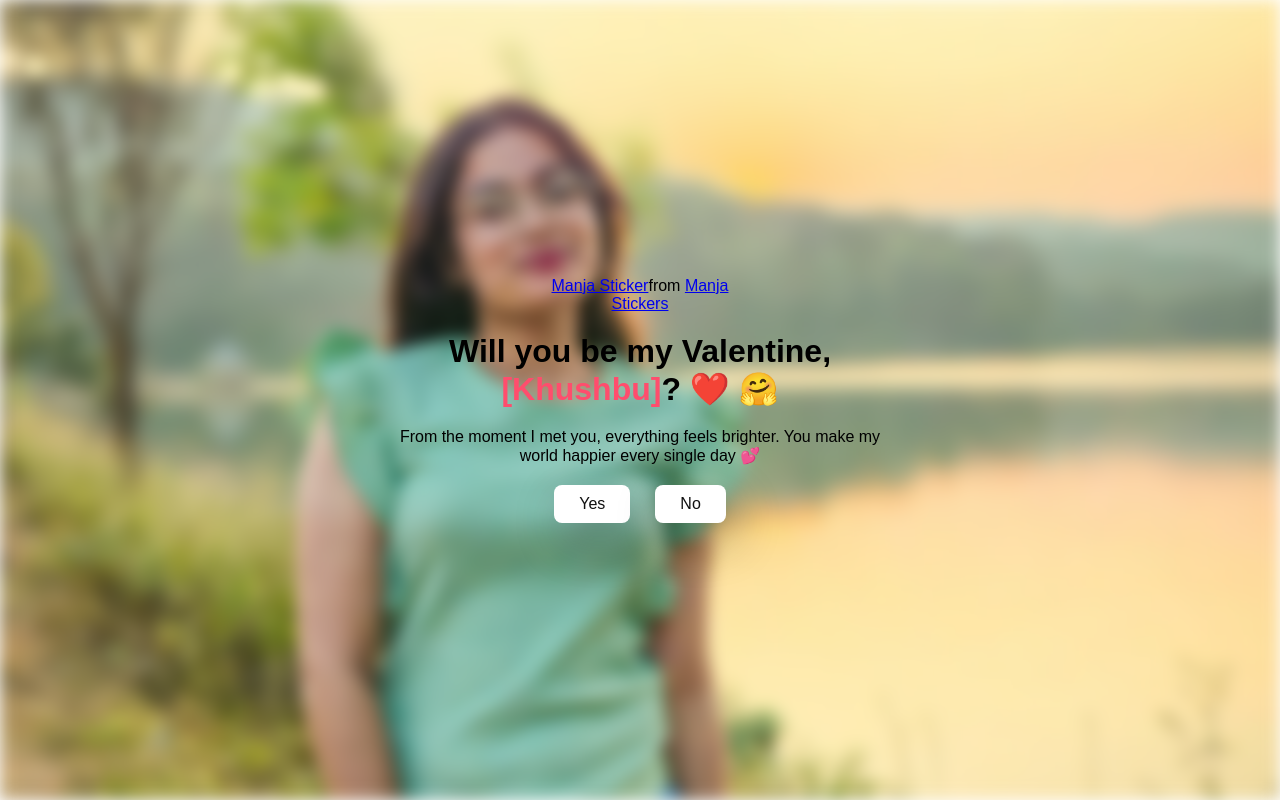
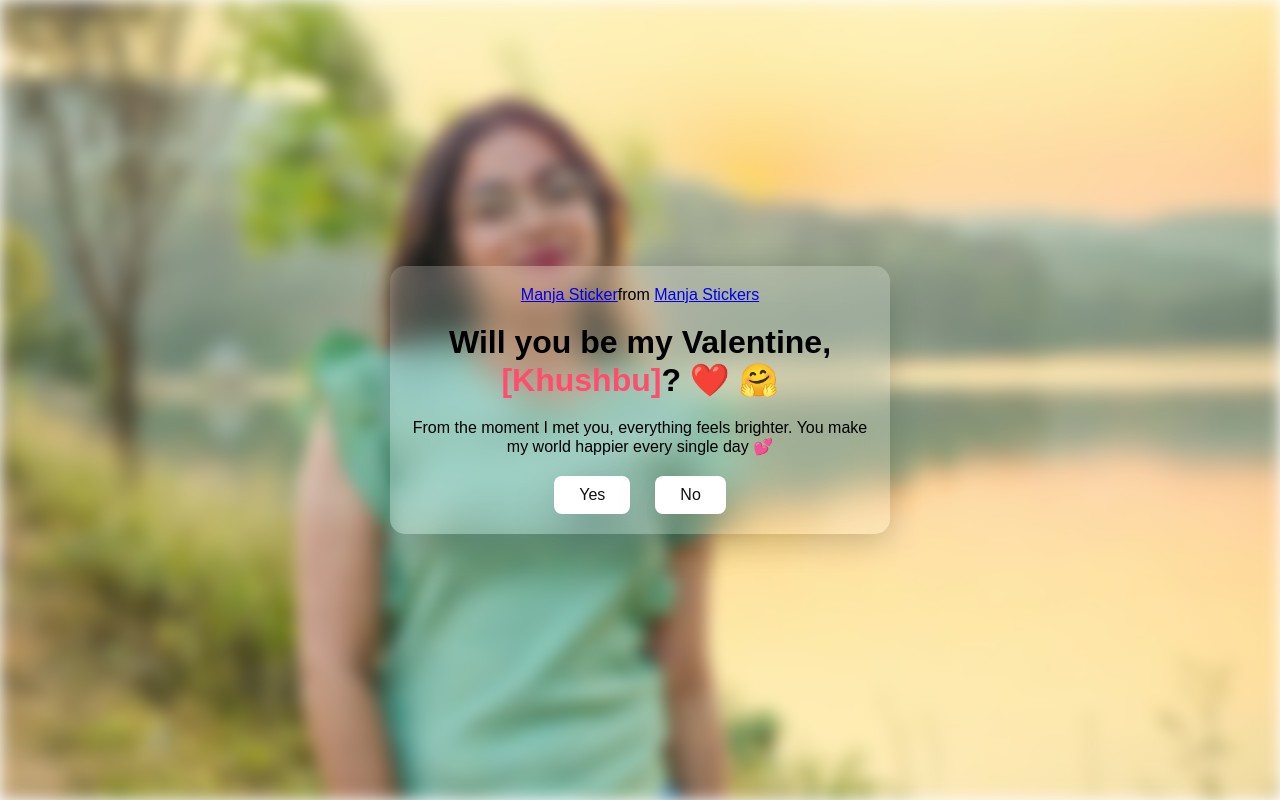
Before and after one commit to Pramodkag/Khush, a plain HTML site: page index.html in a window 1280 px wide. Drawn offline with Linux system fonts and the light colour scheme; a script that the page names is missing.

Commit message:
Update style.css

```diff
--- a/style.css
+++ b/style.css
@@ -16,6 +16,12 @@
   margin: 20px;
   position: relative;
   z-index: 1;
+  backdrop-filter: blur(15px);
+  background: rgba(255, 255, 255, 0.2);
+  border-radius: 15px;
+  padding: 20px;
+  box-shadow: 0 8px 32px rgba(0, 0, 0, 0.2);
+}
 }
 
 .container .tenor-gif-embed {
```
